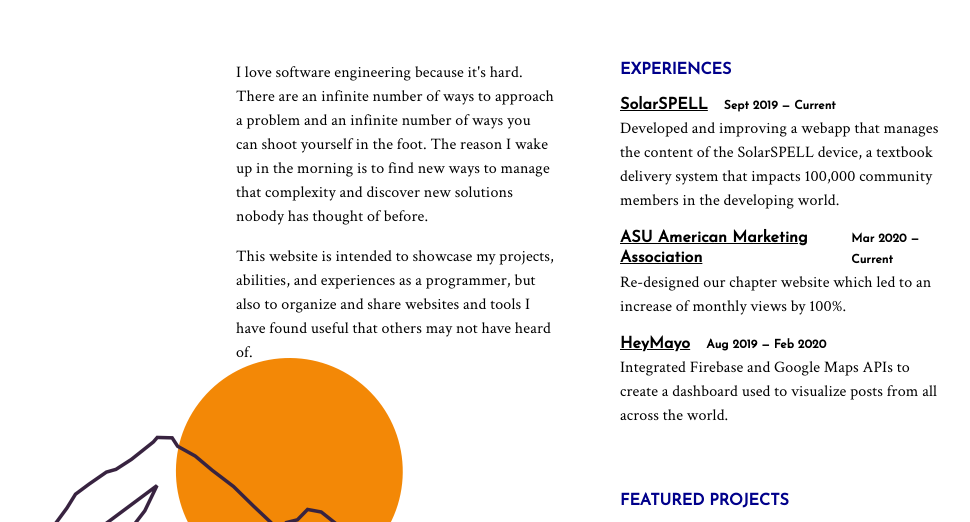
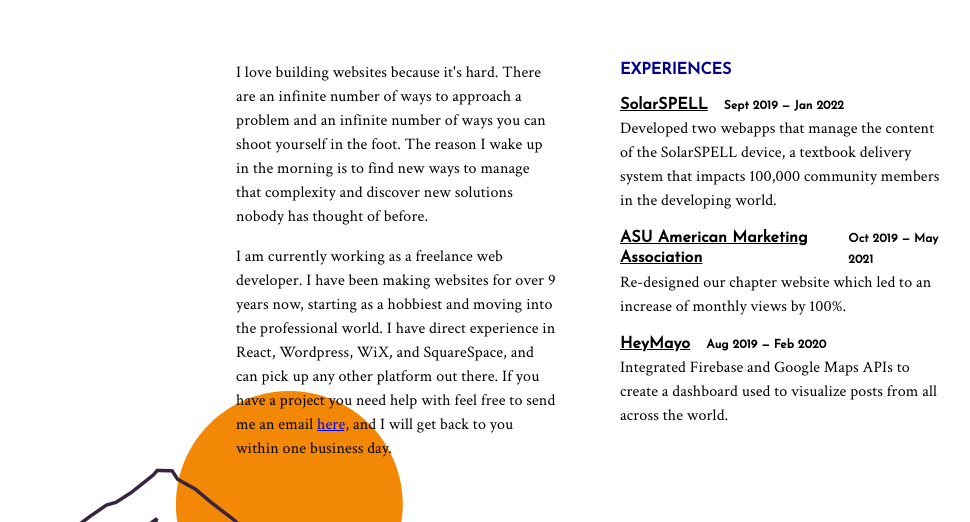
Before and after one commit to mattjurenka/matthewjurenkawebsite, a Gatsby site: page / in a window 1280 px wide. Shown: the part 257-779 px from the top of the page, without its empty margins (52-1022 px from the left). Built offline with nearby package versions, Linux system fonts and the light colour scheme; Gatsby itself is replaced by a stand-in of ours.

Commit message:
fixed email, rewrote copy

```diff
--- a/src/sections/Experiences.tsx
+++ b/src/sections/Experiences.tsx
@@ -12,20 +12,20 @@ interface Experience {
 const experiences_list: Experience[] = [
     {
         title: "SolarSPELL",
-        description: "Developed and improving a webapp that manages the content \
+        description: "Developed two webapps that manage the content \
             of the SolarSPELL device, a textbook delivery system that impacts \
             100,000 community members in the developing world.",
         link: "https://solarspell.org/",
         from: "Sept 2019",
-        to: "Current"
+        to: "Jan 2022"
     },
     {
         title: "ASU American Marketing Association",
         description: "Re-designed our chapter website which led to an increase \
             of monthly views by 100%.",
         link: "https://www.amaasu.com/",
-        from: "Mar 2020",
-        to: "Current"
+        from: "Oct 2019",
+        to: "May 2021"
     },
     {
         title: "HeyMayo",
--- a/src/sections/Header.tsx
+++ b/src/sections/Header.tsx
@@ -25,11 +25,11 @@ export const Header = () => <>
         >
             <LinkedIn />
         </Link>
-        <Link
-            to={email}
+        <a
+            href={email}
             style={{color: "black", marginLeft: "4px"}}
         >
             <Email />
-        </Link>
+        </a>
     </Box>
 </>
--- a/src/text.ts
+++ b/src/text.tsx
@@ -1,18 +1,30 @@
 import {Project} from "."
+import React from "react"
 
-export const intro = "I love software engineering because it's hard. There are \
+export const linkedin = "https://www.linkedin.com/in/matthew-jurenka-a4177618a/"
+export const github = "https://github.com/mattjurenka"
+export const email = "mailto:main@matthewjurenka.com"
+
+export const intro = "I love building websites because it's hard. There are \
     an infinite number of ways to approach a problem and an infinite number of \
     ways you can shoot yourself in the foot. The reason I wake up in the \
     morning is to find new ways to manage that complexity and discover new \
     solutions nobody has thought of before."
 
-export const intent = "This website is intended to showcase my projects, \
-    abilities, and experiences as a programmer, but also to organize and share \
-    websites and tools I have found useful that others may not have heard of."
+//export const intent = "This website is intended to showcase my projects, \
+    //abilities, and experiences as a programmer, but also to organize and share \
+    //websites and tools I have found useful that others may not have heard of."
 
-export const linkedin = "https://www.linkedin.com/in/matthew-jurenka-a4177618a/"
-export const github = "https://github.com/mattjurenka"
-export const email = "mailto:main@matthewjurenka.com"
+export const intent = <>
+    {"I am currently working as a freelance web developer. I have been making \
+    websites for over 9 years now, starting as a hobbiest and moving into the \
+    professional world. I have direct experience in React, Wordpress, WiX, and \
+    SquareSpace, and can pick up any other platform out there. If you have a \
+    project you need help with feel free to send me an email "}
+    <a href={email}>here,</a>
+    {" and I will get back to you within one business day."}
+</>
+
 
 export const featured_projects: Project[] = [
     [
```
